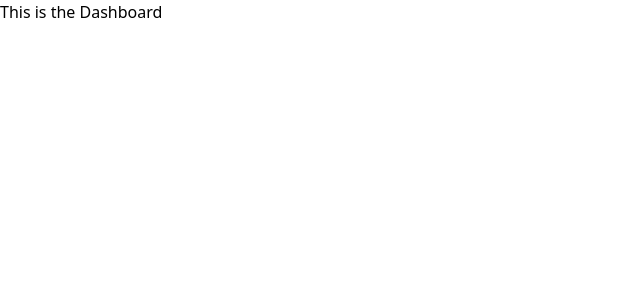
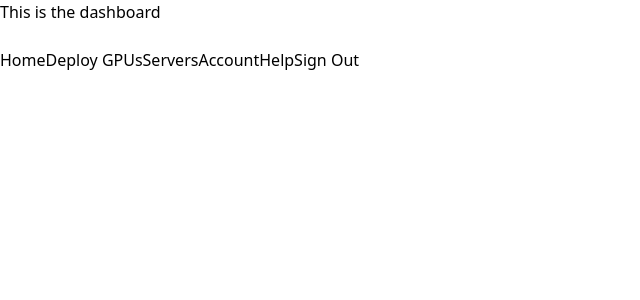
Before and after one commit to wamiikechukwu/cpv-client, a React (Vite) app: page /dashboard in a window 1280 px wide. Shown: the top 300 px of the page, without its empty margins (0-640 px from the left). Built offline with nearby package versions, Linux system fonts and the light colour scheme.

Commit message:
feat: implementing the sidebar

```diff
--- /dev/null
+++ b/src/components/layouts/dashboard_layout.jsx
@@ -0,0 +1,19 @@
+import SideBar from '../../pages/side_bar'
+
+const DashboardLayout = () => {
+    return (
+        <main>
+            <h1>This is the dashboard</h1>
+            <SideBar  items={[
+          { label: 'Home', icon: 'home', link: '/home' },
+          { label: 'Deploy GPUs', icon: 'activity', link: '/deploy_gpus' },
+          { label: 'Servers', icon: 'server', link: '/servers' },
+          { label: 'Account', icon: 'user', link: '/account', },
+          { label: 'Help', icon: 'help-circle', link: '/help' },
+          { label: 'Sign Out', icon: 'log-out', link: 'sign-out' }
+        ]}/>
+        </main>
+    )
+}
+
+export  default DashboardLayout
--- /dev/null
+++ b/src/pages/side_bar.jsx
@@ -0,0 +1,39 @@
+import {NavLink} from 'react-router-dom'
+
+/**
+ *
+ * @param arrays of items
+ * @returns
+ */
+ const SideBar = ({ items }) => {
+    return (
+        <nav>
+            {/* Button */}
+            <button>
+
+            </button>
+            {/* Logo */}
+            <section >
+                {items.map(item => {
+
+                    if (item.link) {
+                        return (
+                            <NavLink
+                                key={items.label}
+                                to={item.link}
+                            >
+
+                                {/* Label */}
+                                {item.label &&
+                                    <span>{item.label}</span>}
+                            </NavLink>
+                        )
+                    }
+
+                })}
+            </section>
+        </nav>
+    )
+}
+
+export default SideBar
```
Also changed, not shown: src/App.jsx (+9 -2 lines).
